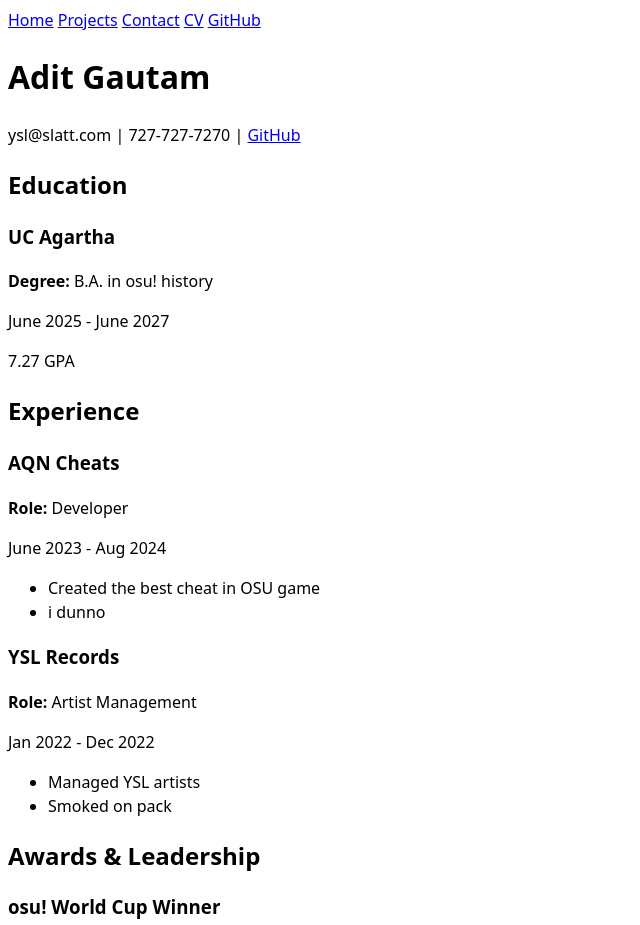
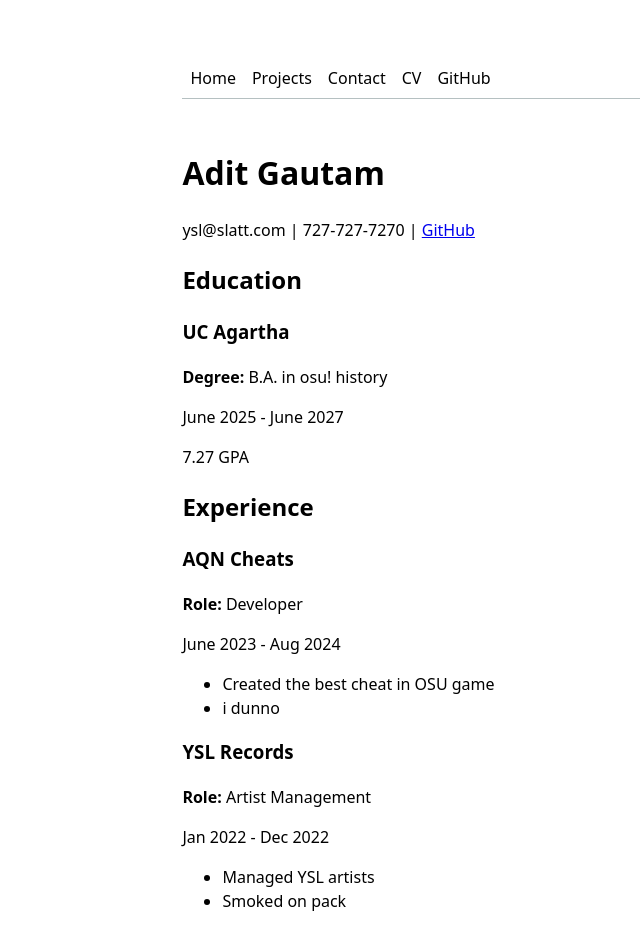
Before and after one commit to aditgautam/portfolio, a plain HTML site: page CV/index.html in a window 1280 px wide. Shown: the top 925 px of the page, without its empty margins (0-640 px from the left). Drawn offline with Linux system fonts and the light colour scheme.

Commit message:
worked a little bit of css styling

```diff
--- a/CV/index.html
+++ b/CV/index.html
@@ -7,12 +7,13 @@
     <link rel="stylesheet" href="../style.css">
 </head>
 <body>
+  <nav>
     <a href="../">Home</a>
     <a href="./">Projects</a>
     <a href="../contact/">Contact</a>
     <a href="CV/">CV</a>
     <a href="https://github.com/aditgautam" target="_blank">GitHub</a>
-
+  </nav>
     <header>
         <h1>Adit Gautam</h1>
         <p>ysl@slatt.com | 727-727-7270 | <a href="https://github.com/aditgautam" target="_blank">GitHub</a></p>
--- a/style.css
+++ b/style.css
@@ -1,3 +1,24 @@
+nav{
+    font:100%/1.5 system-ui;
+    display: flex;
+    margin-bottom: 50px;
+    border-bottom: 1px solid oklch(80% 3% 200);
+    a{
+        display: flex;
+        text-decoration: none;
+        color: inherit;
+        text-align: center;
+        padding: 0.5em;
+    }
+    a.current{
+        border-bottom: 0.4em solid oklch(80% 3% 200);
+        padding-bottom: 0.1em;
+    }
+}
+
 body{
     font: 100%/1.5 system-ui;
+    max-width: 100ch;
+    margin-inline: auto;
+    padding: 50px;
 }
```
